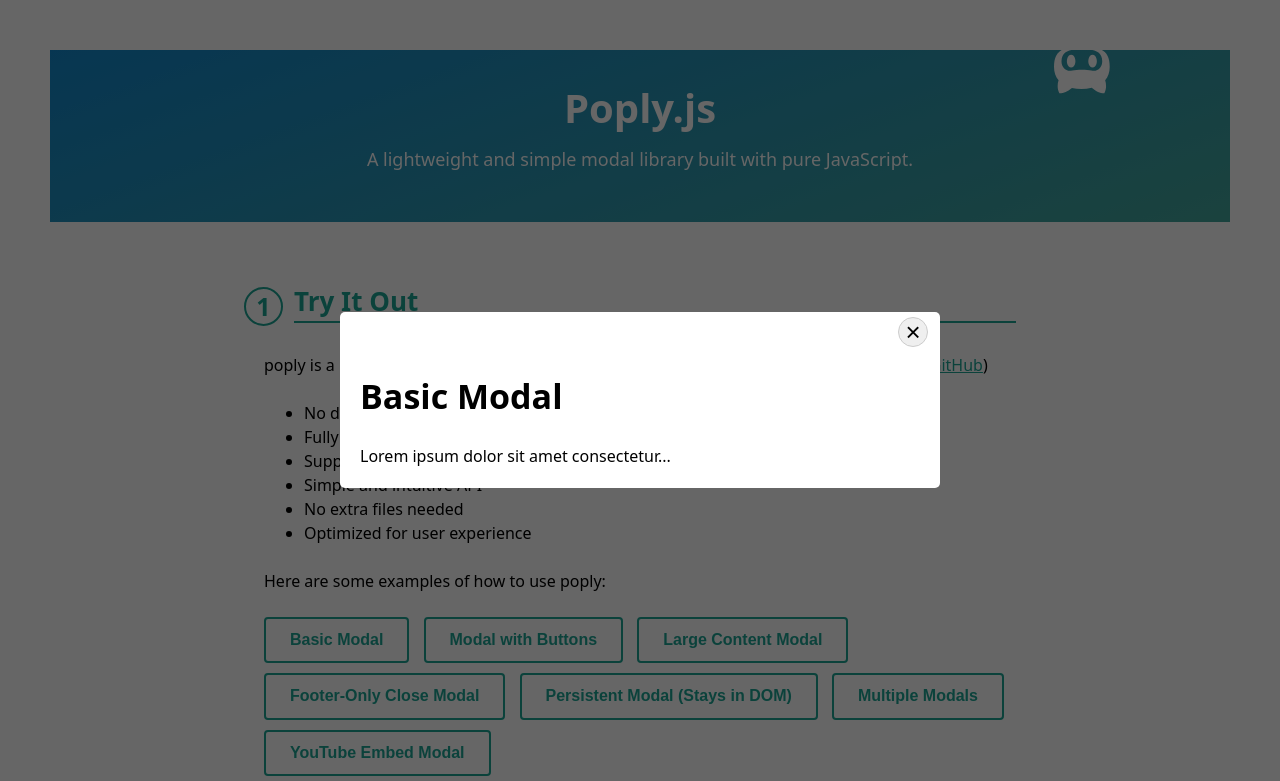
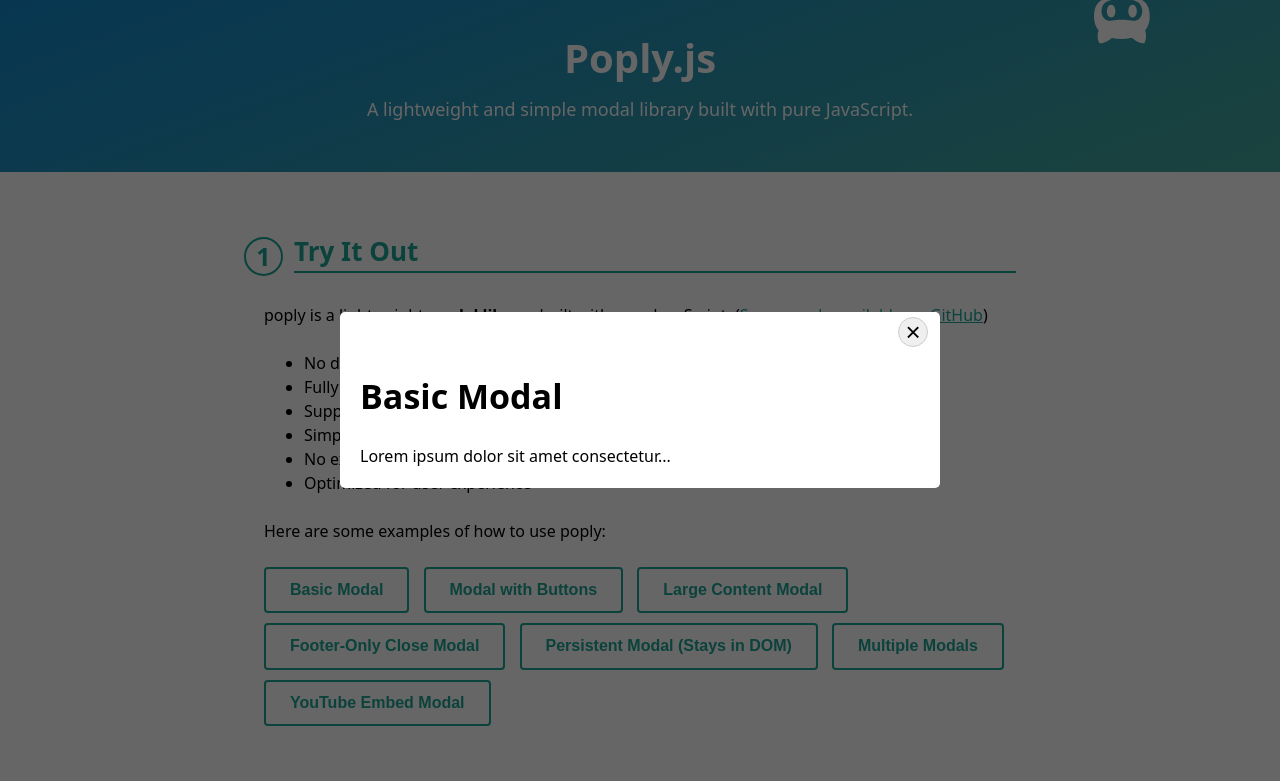
Before and after one commit to lyquochuy1988/poply, a website: page index.html in a window 1280 px wide. Both pictures are taken after a click on the button "Basic Modal". Shown: the top 781 px of the page. Drawn offline with Linux system fonts and the light colour scheme.

Commit message:
Fix error no scroll by default

```diff
--- a/assets/styles.css
+++ b/assets/styles.css
@@ -180,15 +180,15 @@ body {
     font-family: system-ui, -apple-system, BlinkMacSystemFont, "Segoe UI",
         Roboto, Oxygen, Ubuntu, Cantarell, "Open Sans", "Helvetica Neue",
         sans-serif;
-    overflow: hidden;
+    /* overflow: hidden; */
 }
 
-.wrapper {
+/* .wrapper {
     position: fixed;
     inset: 0;
     overflow-y: auto;
     padding: 50px;
-}
+} */
 
 a,
 a:hover,
--- a/index.html
+++ b/index.html
@@ -18,7 +18,6 @@
         <link rel="shortcut icon" href="./favicon.ico" type="image/x-icon" />
     </head>
     <body>
-        <div class="wrapper">
         <!-- HEADER -->
         <header class="header">
             <div class="container">
@@ -422,7 +421,6 @@
             </table>
         </div>
         <!-- /CONTAINER -->
-        </div>
 
         <template id="basic-modal-template">
             <h1>Basic modal</h1>
@@ -443,7 +441,7 @@
                     <p>Lorem ipsum dolor sit amet consectetur...</p>
                 `,
                 // enableScrollLock: false,
-                scrollLockTarget: () => document.querySelector(".wrapper"),
+                // scrollLockTarget: () => document.querySelector(".wrapper"),
             });
             const basicModalBtn = document.querySelector(".js-poply-modal-1");
 
--- a/poply.css
+++ b/poply.css
@@ -1,4 +1,4 @@
-.poply__backdrop {
+.poply {
     position: fixed;
     inset: 0;
     display: flex;
--- a/poply.js
+++ b/poply.js
@@ -69,7 +69,7 @@ Poply.prototype._build = function() {
 
     // modal backdrop
     this._modalBackdrop = document.createElement("div");
-    this._modalBackdrop.classList = "poply__backdrop";
+    this._modalBackdrop.classList = "poply";
 
     // modal container
     const modalContainer = document.createElement("div");
@@ -158,6 +158,10 @@ Poply.prototype.setFooterContent = function(content) {
 }
 
 Poply.prototype._hasScrollbar = function(target) {
+    if ([document.documentElement, document.body].includes(target)) {
+        return document.documentElement.scrollHeight > document.documentElement.clientHeight ||
+                document.body.scrollHeight > document.body.clientHeight;
+    }
     return target.scrollHeight > target.clientHeight;
 }
 
```
Also changed, not shown: poply.min.css, poply.min.js. Lines whose indentation alone changed are shown as unchanged.
